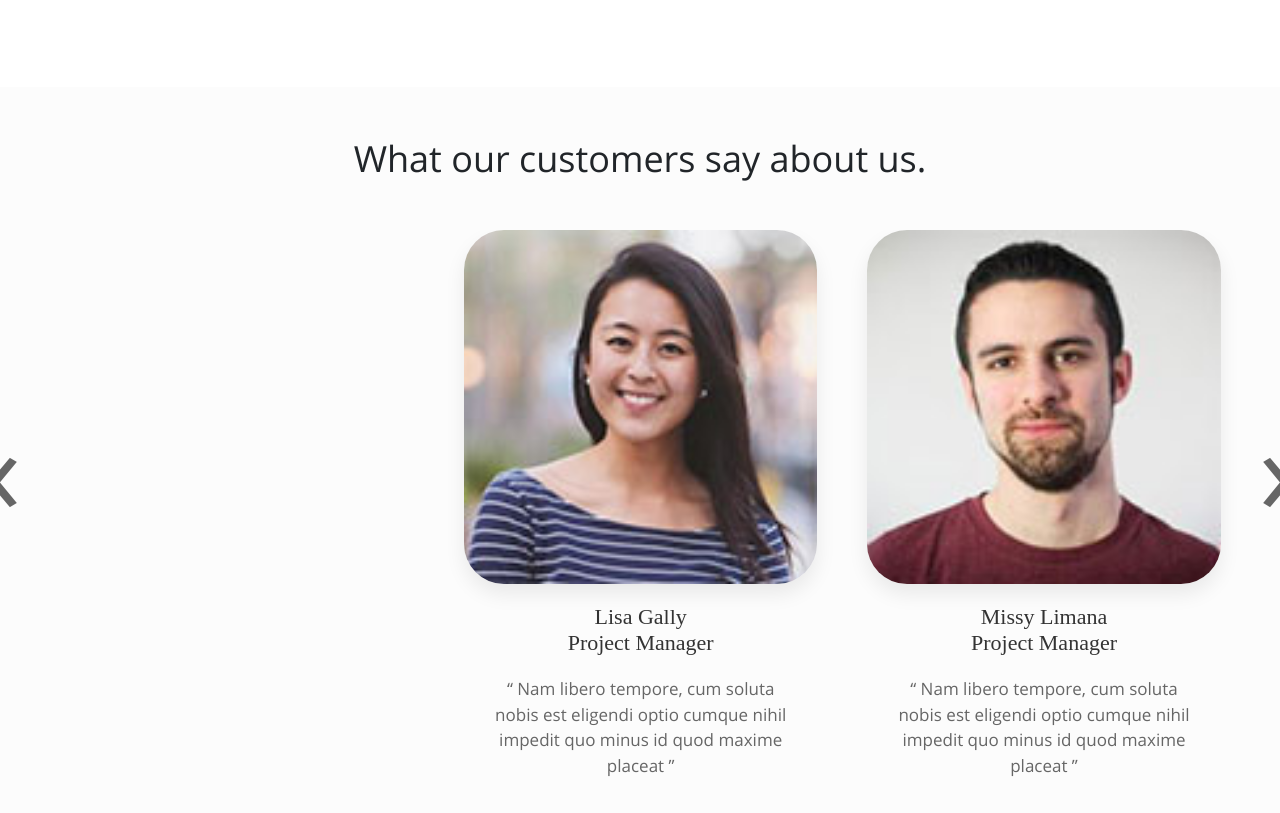
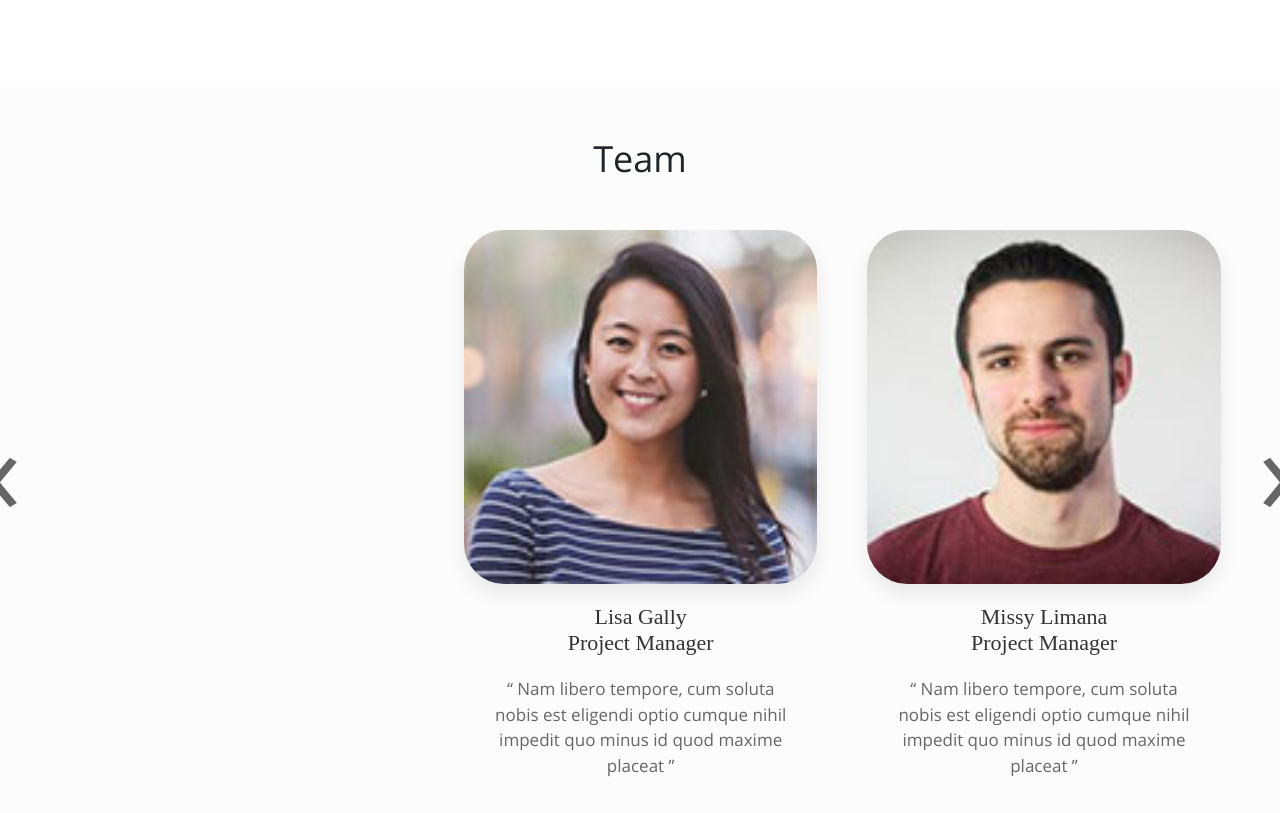
Before and after one commit to haruabba/serviceTemplate, a plain HTML site: page index.html in a window 1280 px wide. Shown: the part 2680-3493 px from the top of the page. Drawn offline with Linux system fonts and the light colour scheme; a web font is replaced by a local one.

Commit message:
update template

```diff
--- a/index.html
+++ b/index.html
@@ -225,7 +225,7 @@
 </div>
 <div class="container-fluid gtco-news" id="news">
     <div class="container">
-        <h2>What our customers say about us.</h2>
+        <h2>Team</h2>
         <div class="owl-carousel owl-carousel1 owl-theme">
             <div>
                 <div class="card text-center"><img class="card-img-top" src="images/customer1.jpg" alt="">
```
